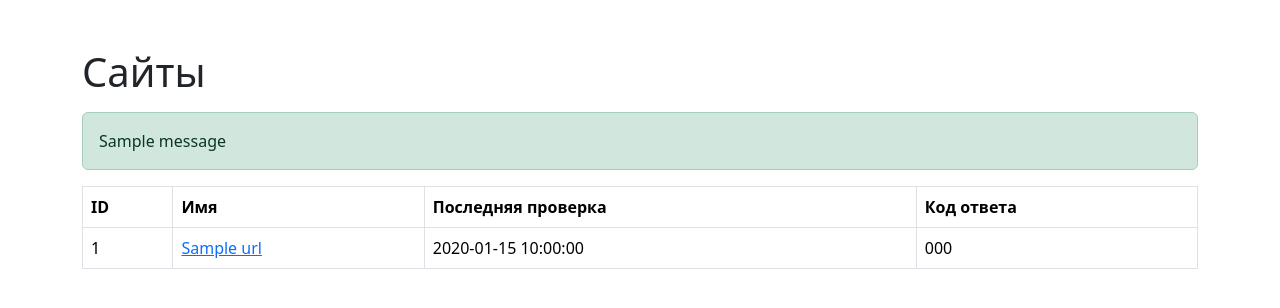
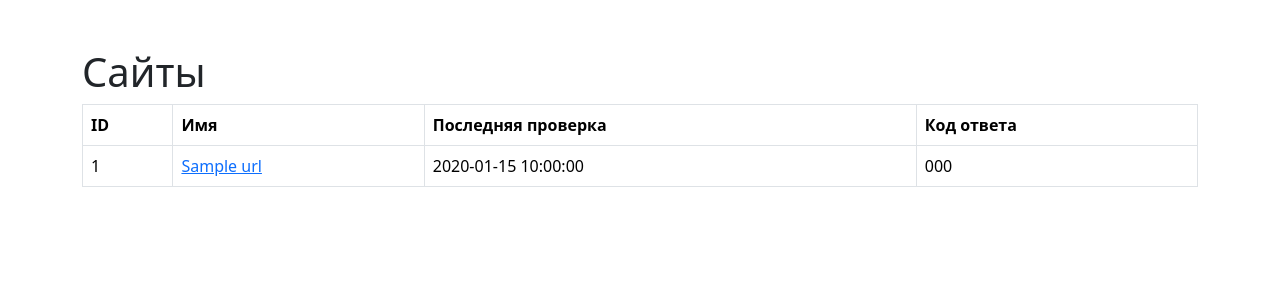
Before and after one commit to Maxcosanostra/python-project-83, a Flask app: page /list_urls in a window 1280 px wide. Shown: the part 56-364 px from the top of the page. Run offline with Flask 3, Linux system fonts and the light colour scheme; one stand-in notice (Sample message) is shown; a database or web service that is not in the repository returns one stand-in record (values such as "Sample title"); some libraries are stand-ins or nearby versions.

Commit message:
Step 4: flash messages have been removed from list_urls.html

```diff
--- a/page_analyzer/templates/list_urls.html
+++ b/page_analyzer/templates/list_urls.html
@@ -19,17 +19,6 @@
     </nav>
     <div class="container mt-5">
         <h1>Сайты</h1>
-        <div class="mt-3">
-            {% with messages = get_flashed_messages(with_categories=true) %}
-                {% if messages %}
-                    {% for category, message in messages %}
-                        <div class="alert alert-{{ category }}" role="alert">
-                            {{ message }}
-                        </div>
-                    {% endfor %}
-                {% endif %}
-            {% endwith %}
-        </div>
         <table class="table table-bordered" data-test="urls">
             <thead>
                 <tr>
```
